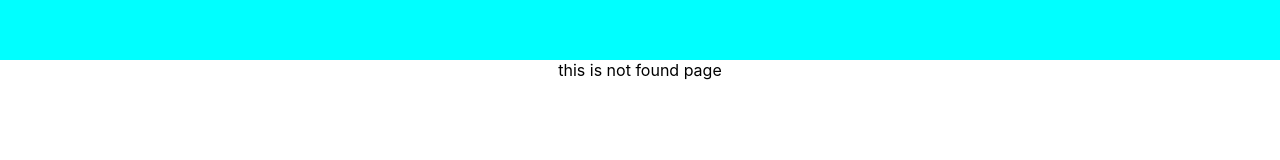
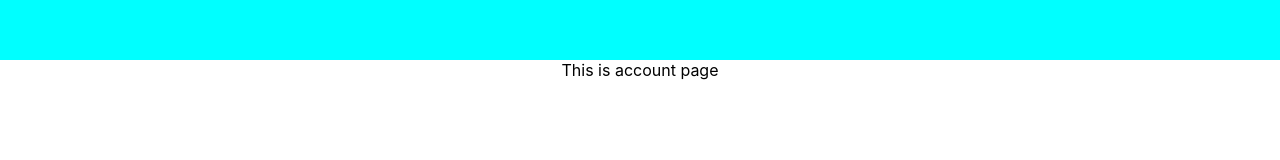
Before and after one commit to quyen46919/Note-app-project, a React (Create React App) app: page /home/account in a window 1280 px wide. Before the commit this address had no page. Shown: the top 160 px of the page. Built offline with nearby package versions, Linux system fonts and the light colour scheme.

Commit message:
fix routing -> create nested routes for /home

```diff
--- a/src/App.js
+++ b/src/App.js
@@ -1,27 +1,19 @@
+import { BrowserRouter, Route, Switch } from 'react-router-dom';
+import NestedRoute from 'NestedRoute';
+import IntroPage from './components/IntroPage';
 import './App.scss';
-import { BrowserRouter, Route, Switch } from 'react-router-dom';
-import AccountPage from './components/AccountPage';
-import LoginPage from './components/LoginPage';
-import RegisterPage from './components/RegisterPage';
-import IntroPage from './components/IntroPage';
-import HomePage from './components/HomePage';
-import NotePage from './components/NotePage';
-import NotFoundPage from './components/NotFoundPage';
-import Header from 'components/Header';
+import LoginPage from 'components/LoginPage';
+import RegisterPage from 'components/RegisterPage';
 
 function App() {
     return (
         <div className="App">
-            <Header/>
             <BrowserRouter>
                 <Switch>
-                    <Route path="/" component={IntroPage} exact />
-                    <Route path="/home" component={HomePage} exact />
-                    <Route path="/account" component={AccountPage} exact />
+                    <Route path="/" component={IntroPage} exact/>
+                    <Route path="/home" component={NestedRoute}/>
                     <Route path="/login" component={LoginPage} exact />
                     <Route path="/register" component={RegisterPage} exact />
-                    <Route path="/note" component={NotePage} exact />
-                    <Route component={NotFoundPage} />
                 </Switch>
             </BrowserRouter>
         </div>
--- /dev/null
+++ b/src/NestedRoute.js
@@ -0,0 +1,23 @@
+import Header from 'components/Header';
+import { Route, Switch } from 'react-router-dom';
+import './App.scss';
+import AccountPage from './components/AccountPage';
+import HomePage from './components/HomePage';
+import NotePage from './components/NotePage';
+import NotFoundPage from './components/NotFoundPage';
+
+function NestedRoute() {
+    return (
+        <div className="App">
+            <Header/>
+            <Switch>
+                <Route path="/home" component={HomePage} exact/>
+                <Route path="/home/account" component={AccountPage} exact/>
+                <Route path="/home/note" component={NotePage} exact/>
+                <Route component={NotFoundPage} />
+            </Switch>
+        </div>
+    );
+}
+
+export default NestedRoute;
```
Also changed, not shown: src/components/NotePage/Note/index.js (line endings or trailing spaces).
